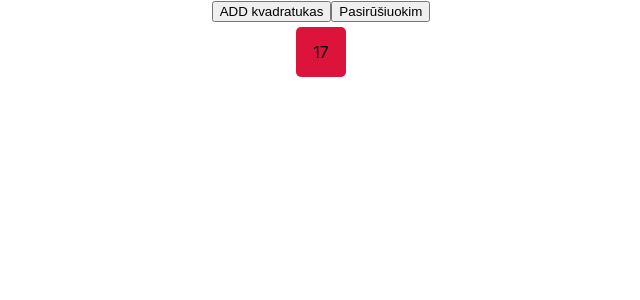
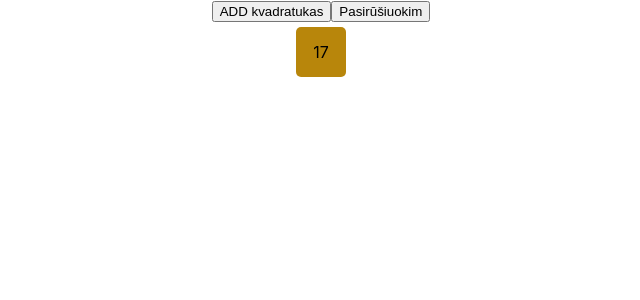
Before and after one commit to A-Kija/pimpackiukai, a React (Create React App) app in the folder r1/: page / in a window 1280 px wide. Both pictures are taken after a click on the button "ADD kvadratukas". Shown: the top 300 px of the page, without its empty margins (319-959 px from the left). Built offline with nearby package versions, Linux system fonts and the light colour scheme.

Commit message:
visas sitas

```diff
--- a/r1/src/App.css
+++ b/r1/src/App.css
@@ -53,8 +53,19 @@ span {
     height: 50px;
     border-radius: 5px;
     margin: 5px;
-    background-color: crimson;
     display: flex;
     align-items: center;
     justify-content: center;
 }
+
+.kv_1 {
+    background-color: crimson;
+}
+
+.kv_2 {
+    background-color: cornflowerblue;
+}
+
+.kv_3 {
+    background-color: darkgoldenrod;
+}
--- a/r1/src/Components/Kvadratukai.jsx
+++ b/r1/src/Components/Kvadratukai.jsx
@@ -1,5 +1,6 @@
 import { Component } from "react";
-import rand from '../Functions/rand'
+import rand from '../Functions/rand';
+import colors from '../Constants/colors';
 
 class Kvadratukai extends Component {
 
@@ -10,13 +11,18 @@ class Kvadratukai extends Component {
 
     add = () => {
         const kvCopy = [...this.state.kv];// todel kad negalim keist tiesiogiai
-        kvCopy.push(rand(10, 20));
+        kvCopy.push(
+            {
+                digit: rand(10, 20),
+                color: rand(1, 3)
+            }
+            );
         this.setState({kv: kvCopy});
     }
 
     sort = () => {
         const kvCopy = [...this.state.kv];// todel kad negalim keist tiesiogiai
-        kvCopy.sort((a, b) => a - b);
+        kvCopy.sort((a, b) => b.digit - a.digit);
         this.setState({kv: kvCopy});
     }
 
@@ -27,7 +33,7 @@ class Kvadratukai extends Component {
             <button onClick={this.sort}>Pasirūšiuokim</button>
             <div className="kvc">
             {
-                this.state.kv.map((k, i) => <div key={i} className="kv">{k}</div>)
+                this.state.kv.map((k, i) => <div key={i} className={'kv kv_' + k.color}>{k.digit}</div>)
             }
             </div>
         </>
--- /dev/null
+++ b/r1/src/Constants/colors.js
@@ -0,0 +1 @@
+export default ['blue', 'red', 'yellow'];
```
